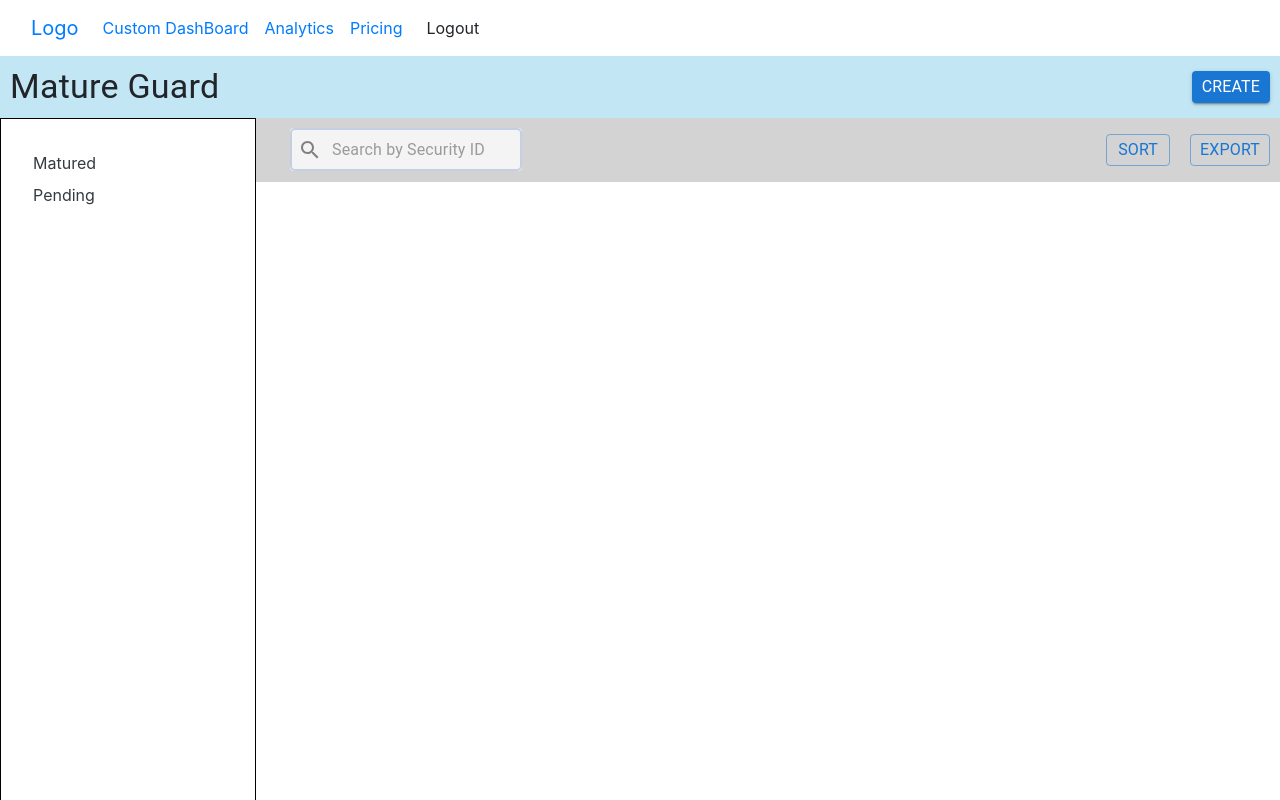
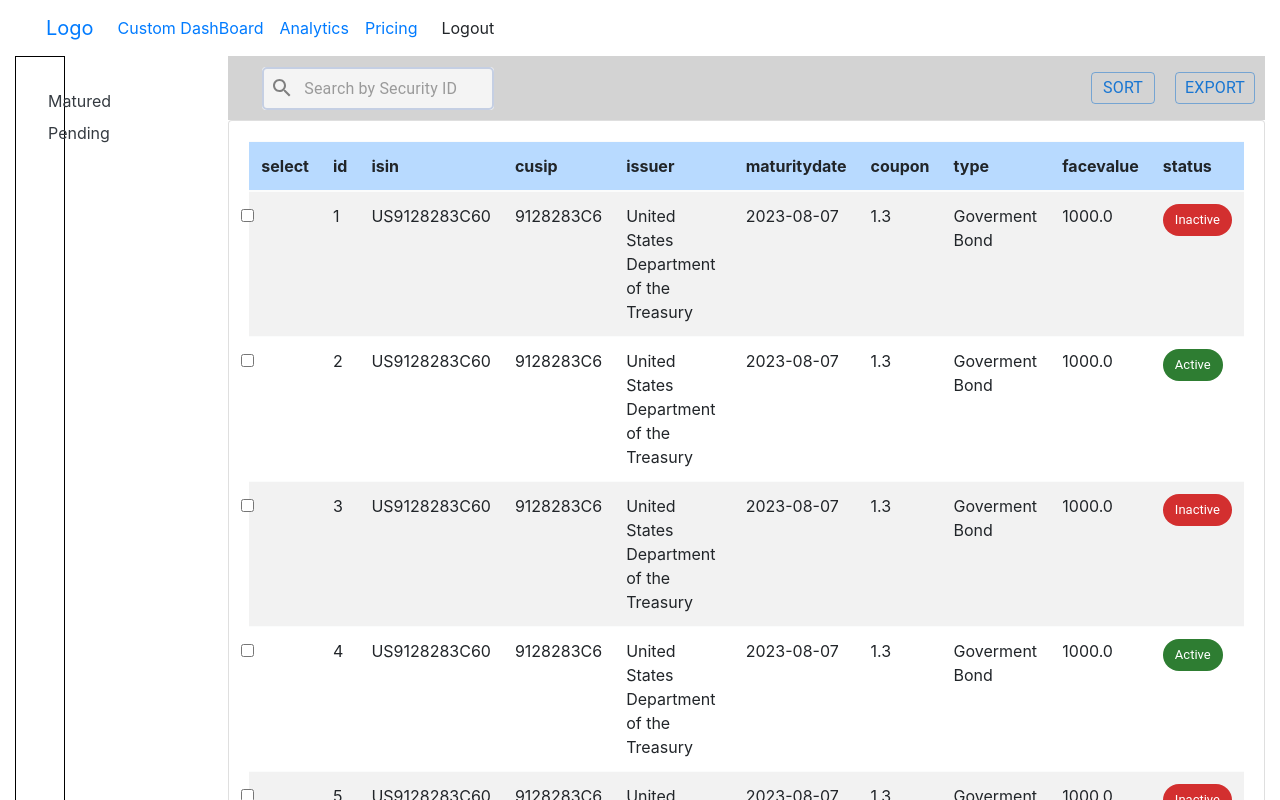
Before and after one commit to parthviii/frontend_db, a React (Create React App) app: page / in a window 1280 px wide. Shown: the top 800 px of the page. Built offline with nearby package versions, Linux system fonts and the light colour scheme.

Commit message:
Added Table

```diff
--- a/package.json
+++ b/package.json
@@ -12,6 +12,7 @@
     "@testing-library/user-event": "^13.5.0",
     "bootstrap": "^5.3.1",
     "react": "^18.2.0",
+    "react-bootstrap": "^2.8.0",
     "react-dom": "^18.2.0",
     "react-scripts": "^2.1.3",
     "typescript": "^5.1.6",
--- a/src/App.jsx
+++ b/src/App.jsx
@@ -4,17 +4,123 @@ import Navbar from "./components/Navbar";
 import Sidebar from "./components/Sidebar";
 import { FlexRow } from "./components/Containers";
 import Header from "./components/Header";
+import TableComponent from "./components/TableComponent";
+import { Container, Row, Col, } from 'react-bootstrap';
+
+const data = [
+  {
+    select:"",
+    id: "1",
+    isin: "US9128283C60",
+    cusip: "9128283C6",
+    issuer: "United States Department of the Treasury",
+    maturitydate: "2023-08-07",
+    coupon: "1.3",
+    type: "Goverment Bond",
+    facevalue: "1000.0",
+    status: "Inactive"
+},
+{
+  id: "2",
+  isin: "US9128283C60",
+  cusip: "9128283C6",
+  issuer: "United States Department of the Treasury",
+  maturitydate: "2023-08-07",
+  coupon: "1.3",
+  type: "Goverment Bond",
+  facevalue: "1000.0",
+  status: "Active"
+},
+{
+  id: "3",
+  isin: "US9128283C60",
+  cusip: "9128283C6",
+  issuer: "United States Department of the Treasury",
+  maturitydate: "2023-08-07",
+  coupon: "1.3",
+  type: "Goverment Bond",
+  facevalue: "1000.0",
+  status: "Inactive"
+},
+
+{
+  id: "4",
+  isin: "US9128283C60",
+  cusip: "9128283C6",
+  issuer: "United States Department of the Treasury",
+  maturitydate: "2023-08-07",
+  coupon: "1.3",
+  type: "Goverment Bond",
+  facevalue: "1000.0",
+  status: "Active"
+},
+
+  {
+    select:"",
+    id: "5",
+    isin: "US9128283C60",
+    cusip: "9128283C6",
+    issuer: "United States Department of the Treasury",
+    maturitydate: "2023-08-07",
+    coupon: "1.3",
+    type: "Goverment Bond",
+    facevalue: "1000.0",
+    status: "Inactive"
+},
+{
+  id: "6",
+  isin: "US9128283C60",
+  cusip: "9128283C6",
+  issuer: "United States Department of the Treasury",
+  maturitydate: "2023-08-07",
+  coupon: "1.3",
+  type: "Goverment Bond",
+  facevalue: "1000.0",
+  status: "Active"
+},
+{
+  id: "7",
+  isin: "US9128283C60",
+  cusip: "9128283C6",
+  issuer: "United States Department of the Treasury",
+  maturitydate: "2023-08-07",
+  coupon: "1.3",
+  type: "Goverment Bond",
+  facevalue: "1000.0",
+  status: "Inactive"
+},
+
+{
+  id: "8",
+  isin: "US9128283C60",
+  cusip: "9128283C6",
+  issuer: "United States Department of the Treasury",
+  maturitydate: "2023-08-07",
+  coupon: "1.3",
+  type: "Goverment Bond",
+  facevalue: "1000.0",
+  status: "Active"
+}
+
+  // Add more data objects here
+];
 
 const App = () => {
   return (
-    <>
-      <Navbar />
-      <Header />
-      <FlexRow>
-        <Sidebar />
-        <SearchBar />
-      </FlexRow>
-    </>
+    <Container fluid>
+    <Navbar/>
+  <Row>
+    <Col xs={12} md={2}>
+      <Sidebar/>
+    </Col>
+    <Col xs={12} md={10}>
+    <SearchBar />
+      {/* Your content for the right two-thirds of the dashboard */}
+      <TableComponent data={data}/>
+    </Col>
+  </Row>
+</Container>
+
   );
 };
 
--- /dev/null
+++ b/src/components/TableComponent.jsx
@@ -0,0 +1,104 @@
+import React, { useState } from "react";
+import { Form, Table, Pagination } from "react-bootstrap";
+import { Chip } from "@mui/material";
+
+const TableComponent = ({ data }) => {
+  const handleCheckboxChange = (itemId) => {
+    console.log("Item ID:", itemId);
+  };
+
+  const [currentPage, setCurrentPage] = useState(1);
+  const itemsPerPage = 5;
+
+  // Calculate the index of the last item of the current page
+  const lastIndex = currentPage * itemsPerPage;
+
+  // Calculate the index of the first item of the current page
+  const firstIndex = lastIndex - itemsPerPage;
+
+  // Get the items for the current page
+  const currentItems = data.slice(firstIndex, lastIndex);
+
+  // Calculate the total number of pages
+  const totalPages = Math.ceil(data.length / itemsPerPage);
+
+  // Change the current page number
+  const handlePagination = (pageNumber) => {
+    setCurrentPage(pageNumber);
+  };
+
+  return (
+    <section>
+      <div className="container card card-body ">
+        <Table
+          responsive
+          hover={true}
+          className="table table-striped table-light"
+        >
+          <thead>
+            <tr className="table-primary">
+              <th>select</th>
+              <th>id</th>
+              <th>isin</th>
+              <th>cusip</th>
+              <th>issuer</th>
+              <th>maturitydate</th>
+              <th>coupon</th>
+              <th>type</th>
+              <th>facevalue</th>
+              <th>status</th>
+            </tr>
+          </thead>
+          <tbody>
+            {currentItems.map((item, index) => (
+              <tr
+                key={item.id}
+                style={{
+                  backgroundColor: index % 2 === 0 ? "#f2f2f2" : "white",
+                }}
+              >
+                <td>
+                  <Form.Check
+                    type="checkbox"
+                    className="custom-checkbox"
+                    onChange={() => handleCheckboxChange(item.id)}
+                  />
+                </td>
+                <td>{item.id}</td>
+                <td>{item.isin}</td>
+                <td>{item.cusip}</td>
+                <td>{item.issuer}</td>
+                <td>{item.maturitydate}</td>
+                <td>{item.coupon}</td>
+                <td>{item.type}</td>
+                <td>{item.facevalue}</td>
+                <td>
+                  <Chip
+                    label={item.status}
+                    color={item.status === "Active" ? "success" : "error"}
+                    variant="filled"
+                  />
+                </td>
+              </tr>
+            ))}
+          </tbody>
+        </Table>
+        <ul class="pagination justify-content-center">
+          <Pagination>
+            {Array.from({ length: totalPages }).map((_, index) => (
+              <Pagination.Item
+                key={index + 1}
+                active={index + 1 === currentPage}
+                onClick={() => handlePagination(index + 1)}
+              >
+                {index + 1}
+              </Pagination.Item>
+            ))}
+          </Pagination>
+        </ul>
+      </div>
+    </section>
+  );
+};
+
+export default TableComponent;
```
Also changed, not shown: src/components/Table.js (deleted), 1 other file (tests, documents, lock files or other folders).
